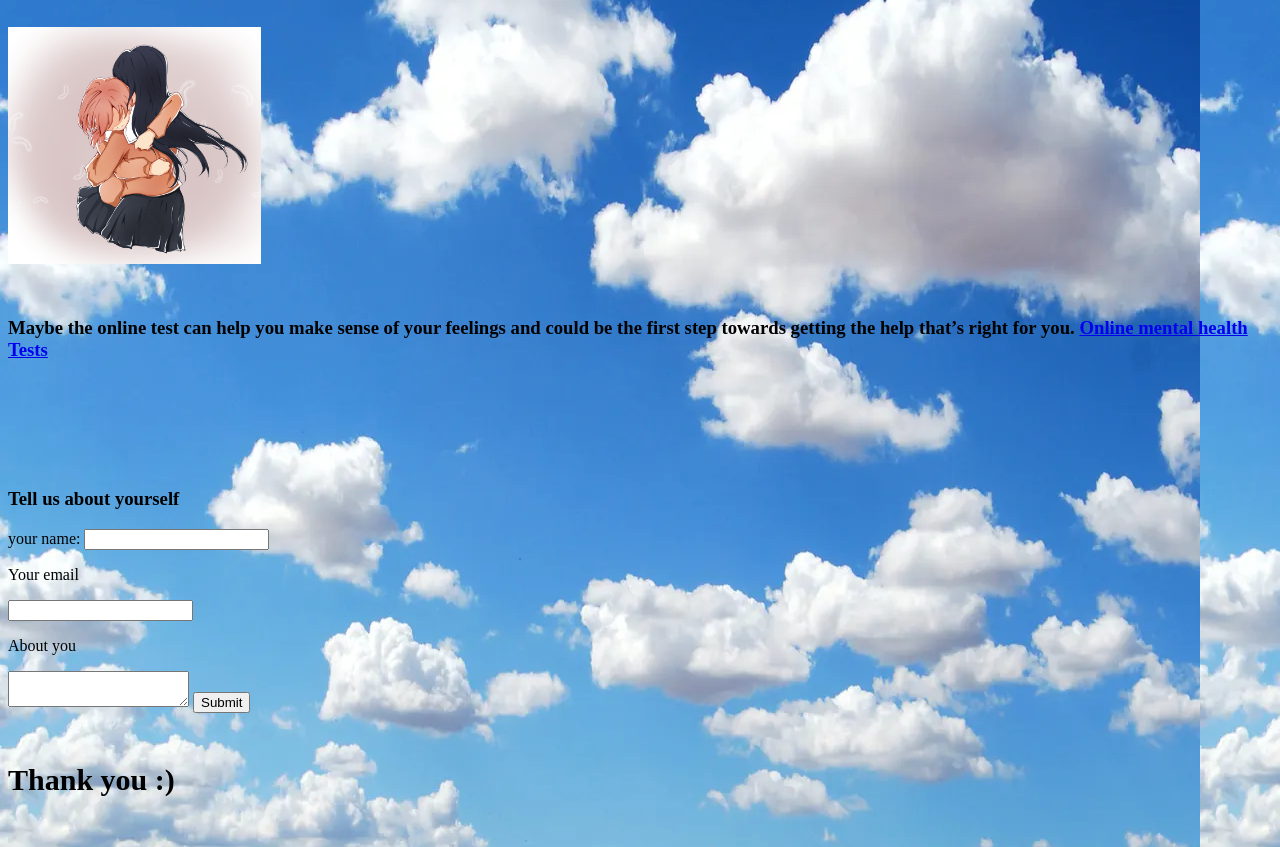
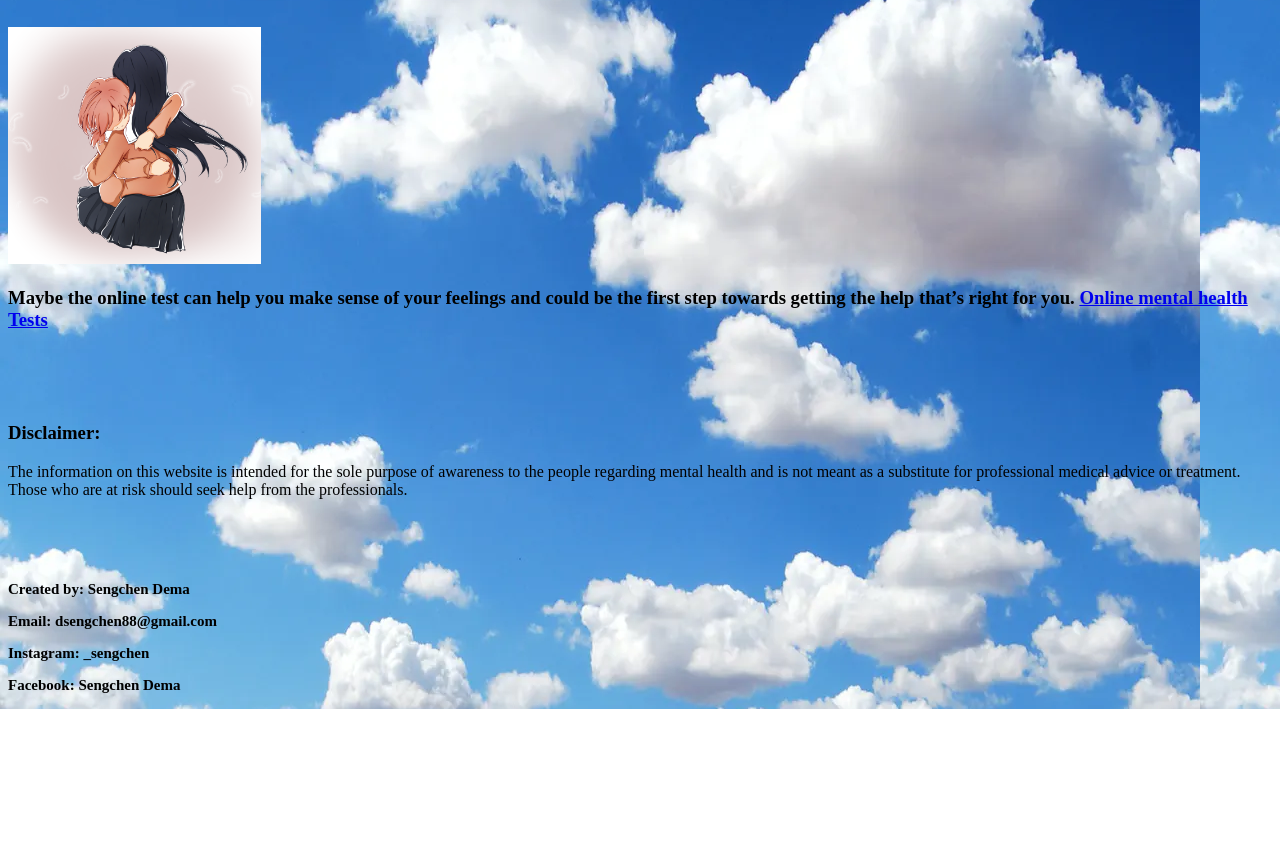
Before and after one commit to sengchen11/Cha-yam, a plain HTML site: page index.html in a window 1280 px wide. Shown: the part 239-1086 px from the top of the page. After the commit the page ends 948 px from the top, so only its background shows below. Drawn offline with Linux system fonts and the light colour scheme.

Commit message:
13th commit

```diff
--- a/index.html
+++ b/index.html
@@ -15,7 +15,7 @@
           <a href="Articles.html" target="_blank">Mental Health in Bhutan</a> </h3>
           <p class="one">You are heard.
             <p><img src="hug.jpg" alt="comfort" id="comfortImg"
-              align="center">
+
 
           </p>
 
@@ -27,26 +27,23 @@
 <br>
 <br>
 <br>
-<br>
-<br>
-          <div class="myForm">
-              <h3>Tell us about yourself</h3>
-              <p>your name:  <input>
-              <br>
-              <p>Your email</p>
-              <input>
-              <br>
-              <p>About you</p>
-              <textarea></textarea>
-              <button type="reset"
-              onclick="alert('Thank you for submitting')">Submit</button>
 
 
 
 
+<h3> <p class="space">Disclaimer: </h3>
+   <p>The information on this website is intended for the sole purpose of awareness to the people regarding mental health and is not meant as a substitute for professional medical advice or treatment. Those who are at risk should seek help from the professionals.</p>
+
+ </p>
+<br>
+<br> </br>
               </select>
 
-              <h5>Thank you :)</h5>
+              <h2> Created by: Sengchen Dema </h2>
+  <h2> <p> Email: dsengchen88@gmail.com </p>
+   <p> Instagram: _sengchen </p>
+     <p> Facebook: Sengchen Dema </p>
+   </h2>
               </div>
 
 
--- a/mystylesheet.css
+++ b/mystylesheet.css
@@ -14,6 +14,9 @@ h1 {
 h5 {
   font-size: 30px;
 
+}
+h2 {
+  font-size: 15px;
 }
 .one {
   color: black;
@@ -40,8 +43,8 @@ ul {
 }
  #happyImg {
    background-image: url("smile.jpg");
-   width: 30%;
-   height: 10%;S
+   width: 15%;
+   height: 15%;
 
  }
 
```
Also changed, not shown: Aboutme.html (+2 -2 lines), me.jpg (added).
